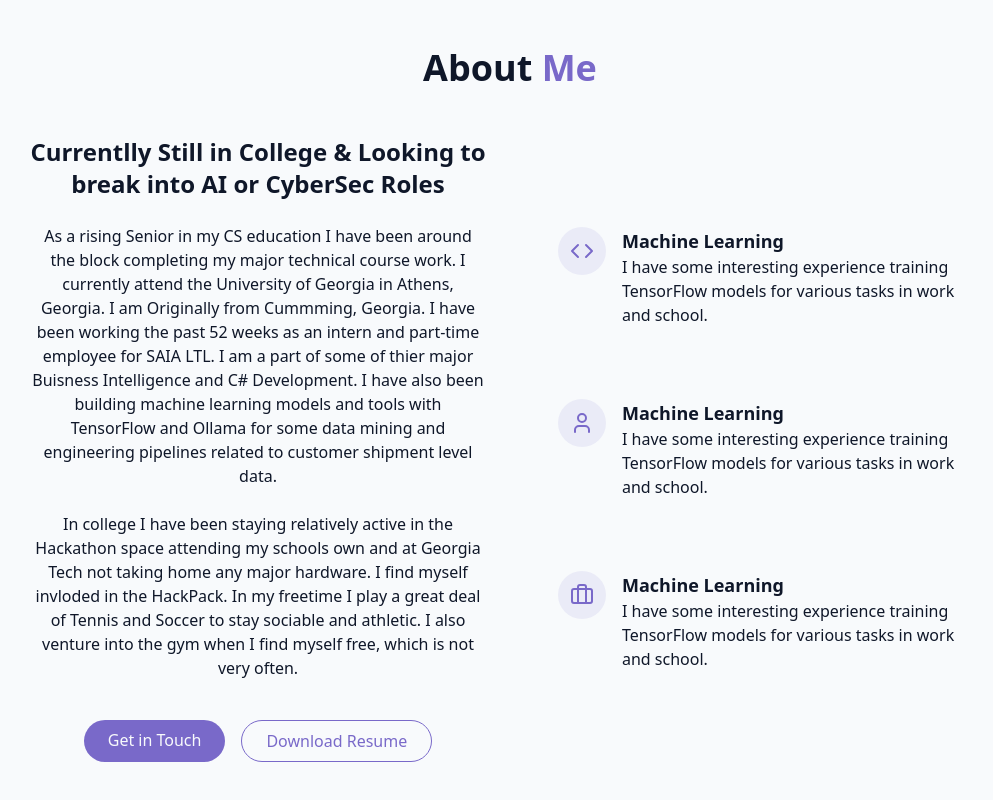
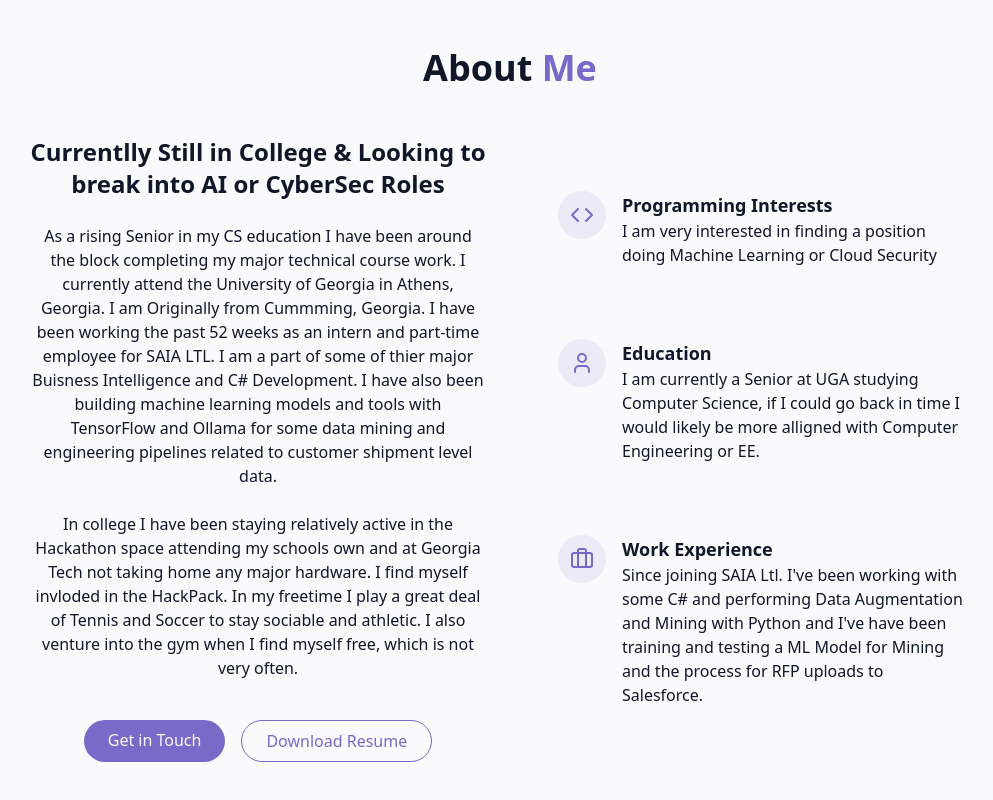
Before and after one commit to rpmeyer3/Parrot, a React (Vite) app: page / in a window 1280 px wide. Shown: the part 848-1648 px from the top of the page, without its empty margins (130-1123 px from the left). Built offline with nearby package versions, Linux system fonts and the light colour scheme.

Commit message:
Update AboutSection content and headings
Revised section headings and descriptions in AboutSection.jsx to better reflect programming interests, education background, and work experience. Updated text to provide more relevant and personalized information.

```diff
--- a/src/components/AboutSection.jsx
+++ b/src/components/AboutSection.jsx
@@ -38,10 +38,9 @@ export const AboutSection = () => {
                                 <Code className="h-6 w-6 text-primary"/>
                             </div>
                             <div className="text-left">
-                                <h4 className="font-semibold text-lg"> Machine Learning</h4>
+                                <h4 className="font-semibold text-lg"> Programming Interests</h4>
                                 <p className="text-muted-foreground">
-                                    I have some interesting experience training TensorFlow models for various tasks in work and
-                                    school.
+                                    I am very interested in finding a position doing Machine Learning or Cloud Security
                                 </p>
                             </div>
                         </div>
@@ -52,10 +51,10 @@ export const AboutSection = () => {
                                 <User className="h-6 w-6 text-primary"/>
                             </div>
                             <div className="text-left">
-                                <h4 className="font-semibold text-lg"> Machine Learning</h4>
+                                <h4 className="font-semibold text-lg"> Education </h4>
                                 <p className="text-muted-foreground">
-                                    I have some interesting experience training TensorFlow models for various tasks in work and
-                                    school.
+                                    I am currently a Senior at UGA studying Computer Science, if I could go back in time I would likely
+                                    be more alligned with Computer Engineering or EE.
                                 </p>
                             </div>
                         </div>
@@ -66,10 +65,10 @@ export const AboutSection = () => {
                                 <Briefcase className="h-6 w-6 text-primary"/>
                             </div>
                                 <div className="text-left">
-                                <h4 className="font-semibold text-lg"> Machine Learning</h4>
+                                <h4 className="font-semibold text-lg"> Work Experience</h4>
                                 <p className="text-muted-foreground">
-                                    I have some interesting experience training TensorFlow models for various tasks in work and
-                                    school.
+                                    Since joining SAIA Ltl. I've been working with some C# and performing Data Augmentation and Mining
+                                    with Python and I've have been training and testing a ML Model for Mining and the process for RFP uploads to Salesforce.
                                 </p>
                             </div>
                         </div>
```
